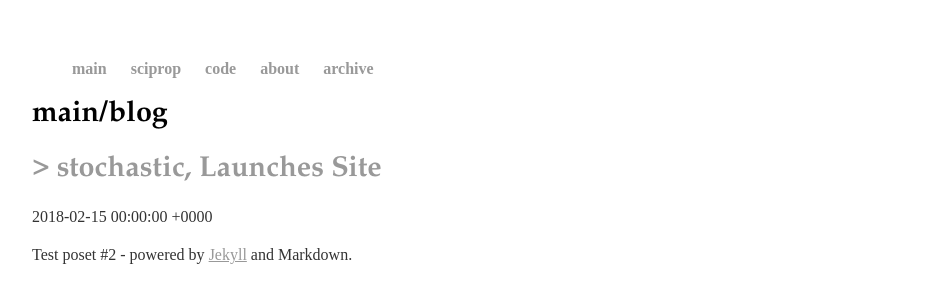
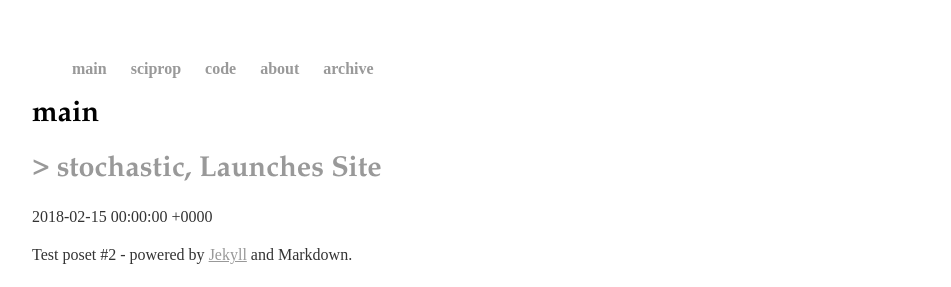
Before and after one commit to caesoma/caesoma.github.io, a Jekyll site: the page built from index.html, in a window 1280 px wide. Shown: the top 287 px of the page, without its empty margins (160-1111 px from the left). Built offline with Jekyll 4.4.1, drawn with Linux system fonts in a browser that asks for light colours; the list of posts is cut into pages by our own code.

Commit message:
layout updates

```diff
--- a/_layouts/default.html
+++ b/_layouts/default.html
@@ -10,7 +10,7 @@
       <ul>
         <li><a style= "text-decoration:none;" href="/">main</a></li>
 	<li><a style= "text-decoration:none;" href="/about">sciprop</a></li>
-        <li><a style= "text-decoration:none;" href="https://github.io/caesoma">code</a></li>
+        <li><a style= "text-decoration:none;" href="https://gist.github.com/caesoma">code</a></li>
         <li><a style= "text-decoration:none;" href="/about">about</a></li>
         <li><a style= "text-decoration:none;" href="/archive">archive</a></li>
 	</ul>
--- a/index.html
+++ b/index.html
@@ -1,6 +1,6 @@
 ---
 layout: default
-title: main/blog
+title: main
 ---
 <h1>{{ page.title }}</h1>
 
```
